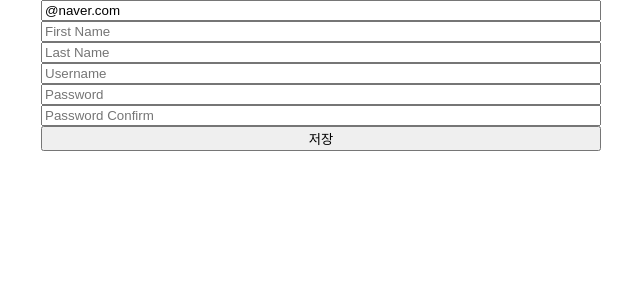
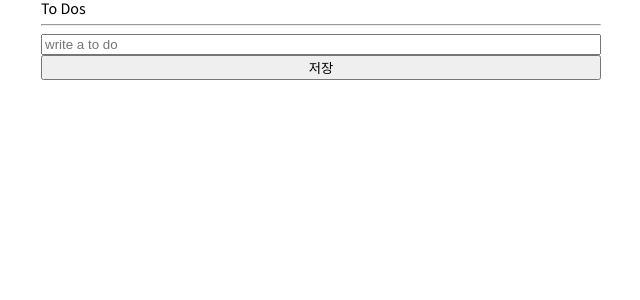
Before and after one commit to yoonjong-park/ToDoListToUnderstandRecoil, a React (Create React App) app: page / in a window 1280 px wide. Shown: the top 300 px of the page, without its empty margins (319-959 px from the left). Built offline with nearby package versions, Linux system fonts and the light colour scheme.

Commit message:
Delete new simple form template

```diff
--- a/src/ToDoList.tsx
+++ b/src/ToDoList.tsx
@@ -32,42 +32,28 @@ import { useForm } from "react-hook-form";
 }; */
 
 interface IForm {
-  email: string;
-  firstName: string;
-  lastName: string;
-  username: string;
-  password: string;
-  password1: string;
-  extraError?: string;
+  toDo: string;
 }
 
 const ToDoList = () => {
   const {
+    setValue,
     register,
     handleSubmit,
     formState: { errors },
     setError,
-  } = useForm<IForm>({ defaultValues: { email: "@naver.com" } });
-  console.log("errors", errors);
+  } = useForm<IForm>();
 
   const handleValid = (data: IForm) => {
-    if (data.password !== data.password1) {
-      setError(
-        "password1",
-        { message: "password와 다릅니다." },
-        { shouldFocus: true }
-      );
-      // 에러가 있는 input 으로 focus 해주는 점이 좋음.
-    }
-    // setError("extraError", { message: "Server offline" });
-    console.log("errors", errors);
-    console.log("data", data);
-    //
+    console.log("data.toDo", data.toDo);
+    setValue("toDo", "");
   };
 
   return (
     <div>
       {/* // 모든 Validation을 마친 호출한 이후에, onValid를 실행하게 됨 */}
+      <h1>To Dos</h1>
+      <hr />
       <form
         style={{
           display: "flex",
@@ -75,63 +61,12 @@ const ToDoList = () => {
         }}
         onSubmit={handleSubmit(handleValid)}>
         <input
-          {...register("email", {
-            required: "입력은 필수",
-            pattern: {
-              value: /^[A-Za-z0-9._%+-]+@naver.com/,
-              message: "네이버 메일만 가입이 가능합니다.",
-            },
+          {...register("toDo", {
+            required: "작성 좀 해줘요",
           })}
-          //  required 를 직접 사용하지 않는 이유 : User의 조작을 방지하기 위함
-          placeholder="Email"
+          placeholder="write a to do"
         />
-        <>{errors.email?.message}</>
-        <input
-          {...register("firstName", {
-            required: "입력은 필수",
-            validate: {
-              noHacker: value =>
-                value.includes("hacker") ? "해커. 잘가요" : true,
-              noDicker: value =>
-                value.includes("dicker") ? "고추. 잘가요" : true,
-              // return string은 error message를 전달
-              // 여러 개 등록하는 것도 가능
-            },
-          })}
-          placeholder="First Name"
-        />
-        <>{errors.firstName?.message}</>
-        <input
-          {...register("lastName", { required: "입력은 필수" })}
-          placeholder="Last Name"
-        />
-        <>{errors.lastName?.message}</>
-        <input
-          {...register("username", {
-            required: "입력은 필수",
-            minLength: { value: 5, message: "5자 이상 적어주세요." },
-          })}
-          placeholder="Username"
-        />
-        <>{errors.username?.message}</>
-        <input
-          {...register("password", {
-            required: "입력은 필수",
-            minLength: { value: 5, message: "5자 이상 적어주세요." },
-          })}
-          placeholder="Password"
-        />
-        <>{errors.password?.message}</>
-        <input
-          {...register("password1", {
-            required: "입력은 필수",
-            minLength: { value: 5, message: "5자 이상 적어주세요." },
-          })}
-          placeholder="Password Confirm"
-        />
-        <>{errors.password1?.message}</>
         <button>저장</button>
-        <>{errors.extraError?.message}</>
       </form>
     </div>
   );
```
